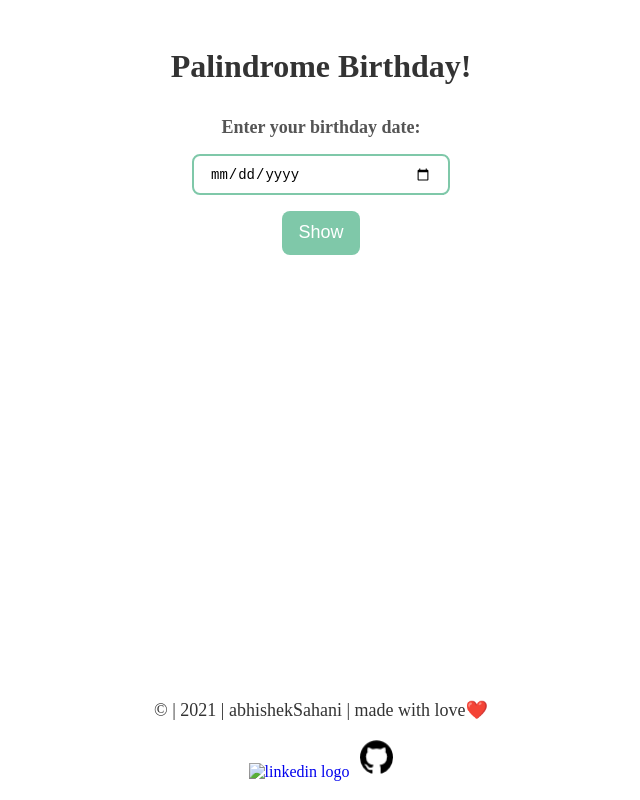
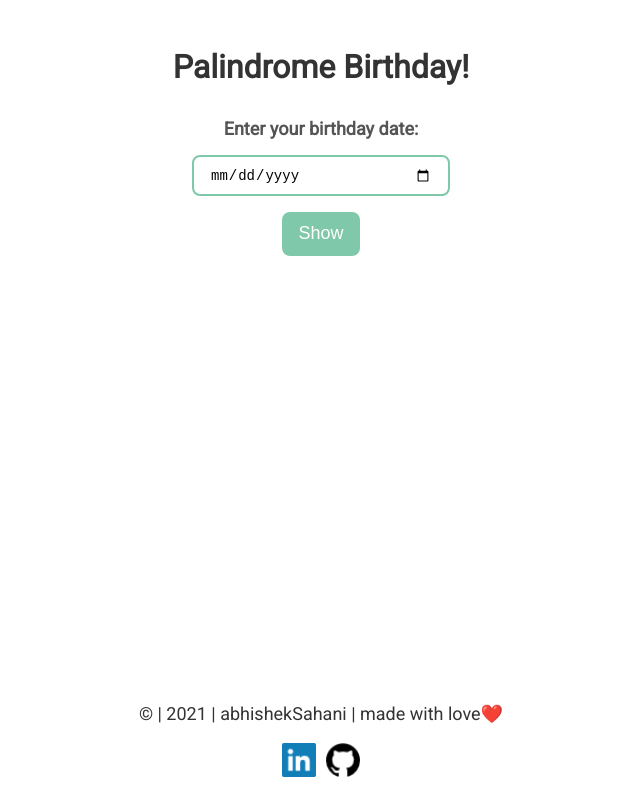
Before and after one commit to abhisheksahani-nova/Palindrome-birthday, a plain HTML site: page index.html in a window 1280 px wide. Shown: the whole page, without its empty margins (319-959 px from the left). Drawn offline with Linux system fonts and the light colour scheme.

Commit message:
Change font

```diff
--- a/index.html
+++ b/index.html
@@ -4,6 +4,10 @@
     <meta charset="UTF-8" />
     <meta name="viewport" content="width=device-width, initial-scale=1.0" />
     <title>Palindrome Birthday</title>
+
+    <link rel="preconnect" href="https://fonts.googleapis.com">
+    <link rel="preconnect" href="https://fonts.gstatic.com" crossorigin>
+    <link href="https://fonts.googleapis.com/css2?family=Roboto&display=swap" rel="stylesheet">
 
     <link rel="stylesheet" href="style.css" />
 
@@ -21,7 +25,7 @@
       <ul class="footer-list">
         <li>
           <a href="https://www.linkedin.com/in/abhishek-sahani-698b12135/">
-            <img src="linkedin.png" alt="linkedin logo" />
+            <img src="images/linkedin.png" alt="linkedin logo" />
           </a>
         </li>
         <li>
--- a/style.css
+++ b/style.css
@@ -6,6 +6,7 @@
 
 body {
   color: #333333;
+  font-family: 'Roboto', sans-serif;
 }
 
 a {
```
